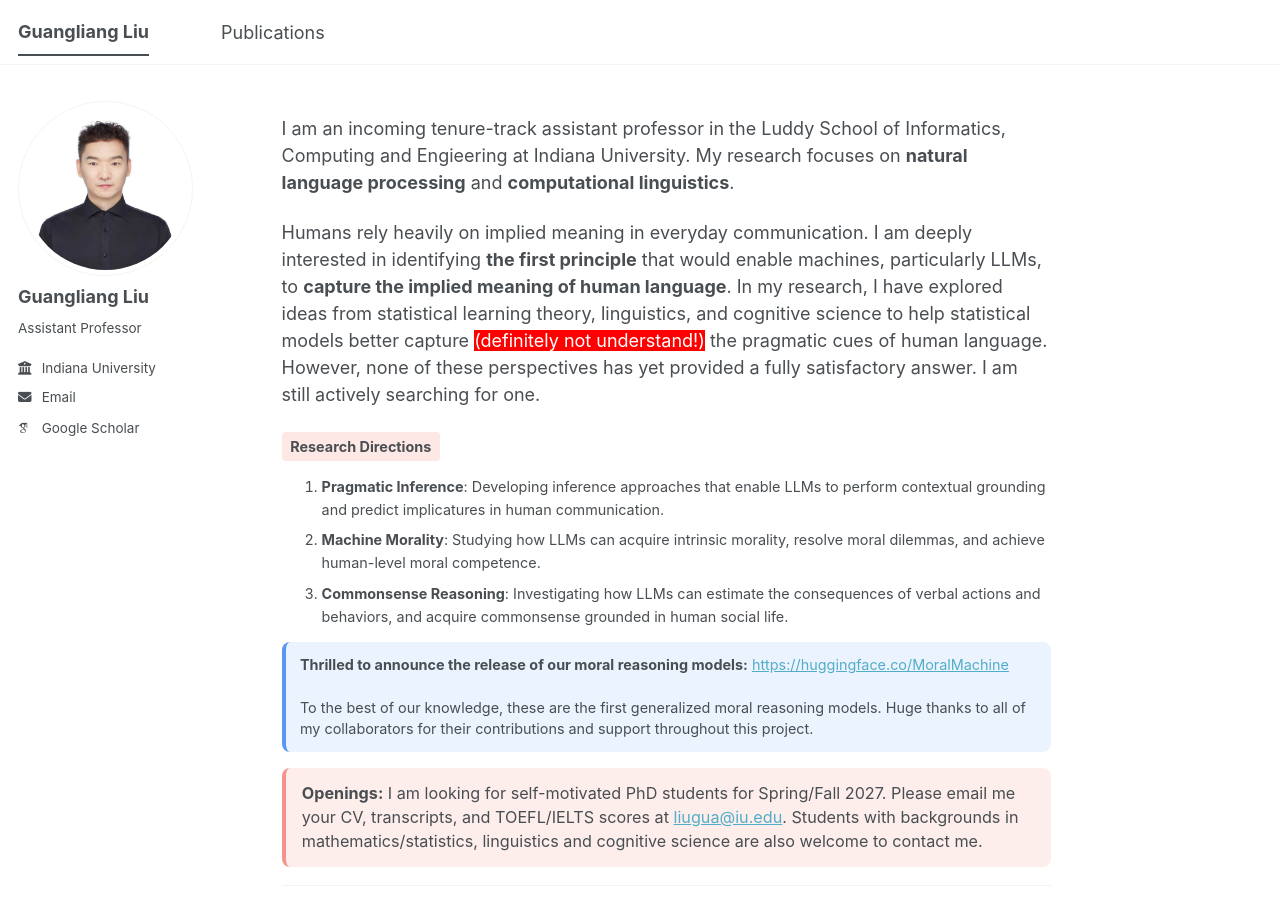
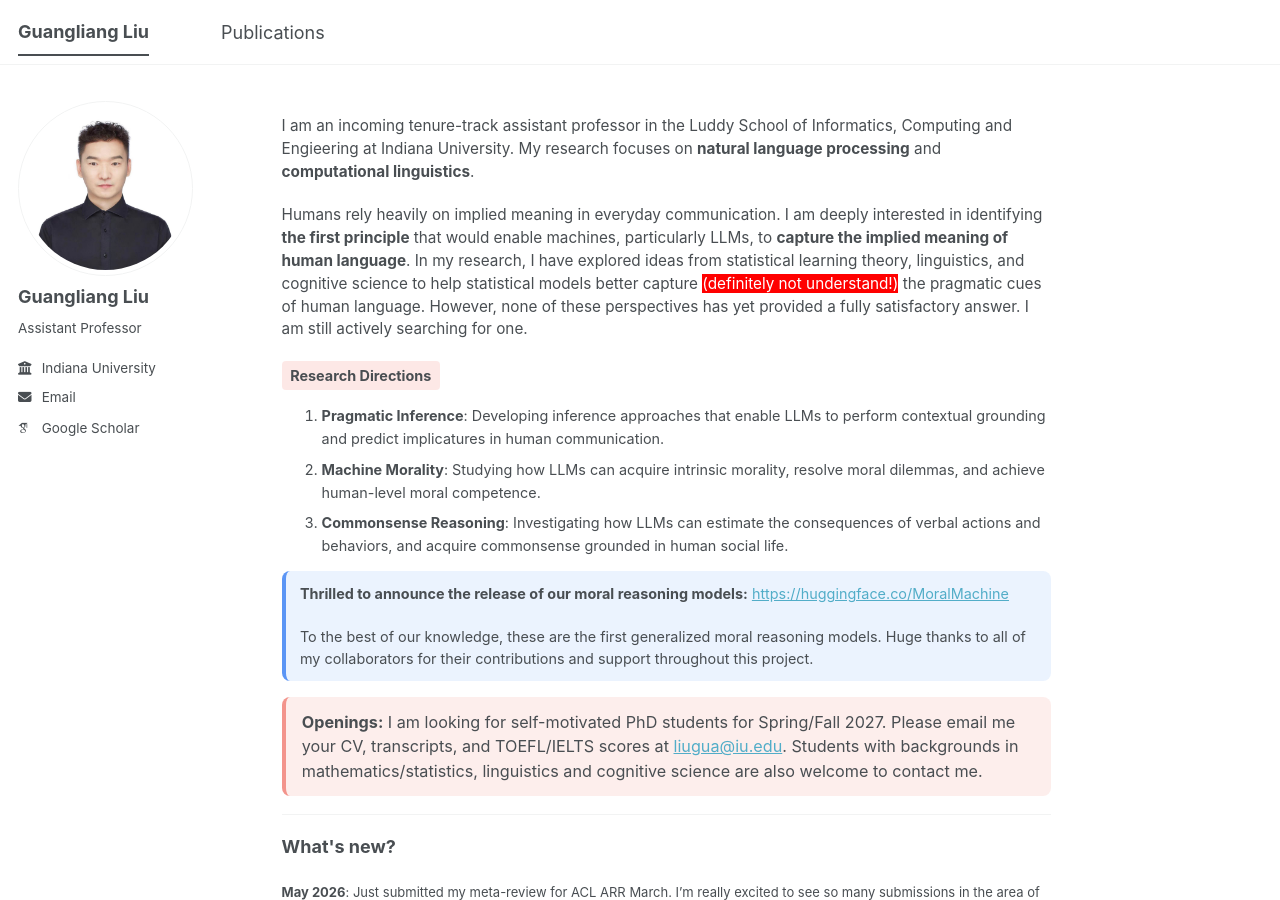
Before and after one commit to guangliang-nlp/guangliang-nlp.github.io, a Jekyll site: the page built from about.md, in a window 1280 px wide and 900 px high. Built offline with Jekyll 4.4.1, drawn with Linux system fonts in a browser that asks for light colours; some web fonts are replaced; a script bundle is joined from its source files by our own code; library files that are not in the unit come from our copies.

Commit message:
Update about.md

```diff
--- a/about.md
+++ b/about.md
@@ -6,11 +6,11 @@ redirect_from:
   - /about/
   - /about.html
 ---
-<p style="font-size: 1.0em;">
+<p style="font-size:0.85em;">
 I am an incoming tenure-track assistant professor in the Luddy School of Informatics, Computing and Engieering at Indiana University. My research focuses on <strong>natural language processing</strong> and <strong>computational linguistics</strong>.
 </p>
 
-<p style="font-size: 1.0em;">
+<p style="font-size:0.85em;">
 Humans rely heavily on implied meaning in everyday communication. I am deeply interested in identifying <strong>the first principle</strong> that would enable machines, particularly LLMs, to <strong>capture the implied meaning of human language</strong>. In my research, I have explored ideas from statistical learning theory, linguistics, and cognitive science to help statistical models better capture <span style="background-color: red; color: white;">(definitely not understand!)</span> the pragmatic cues of human language. However, none of these perspectives has yet provided a fully satisfactory answer. I am still actively searching for one.
 </p>
 
```
